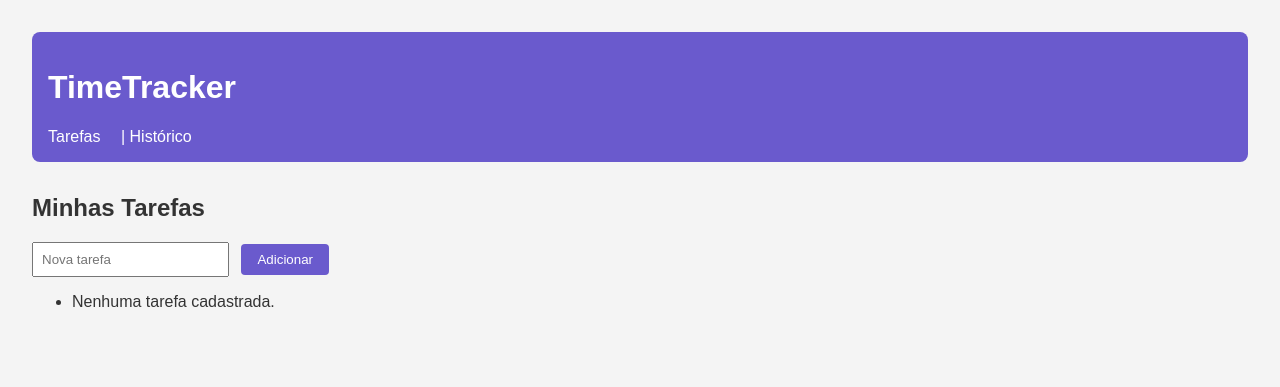
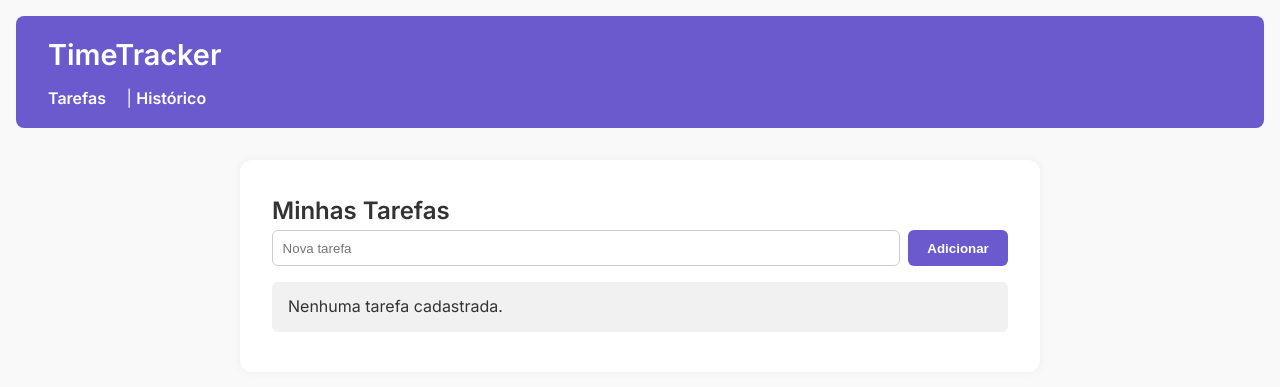
Before and after one commit to ffwolff/time_tracker, a Flask app: page / in a window 1280 px wide. Shown: the top 387 px of the page. Run offline with Flask 3, Linux system fonts and the light colour scheme; data that the repository does not hold is empty; some libraries are stand-ins or nearby versions.

Commit message:
alterado css e principais funções

```diff
--- a/app.py
+++ b/app.py
@@ -1,11 +1,11 @@
-from flask import Flask, render_template, request, redirect, url_for
+from flask import Flask, render_template, request, redirect, url_for, abort
 import sqlite3
 from datetime import datetime
+from collections import defaultdict
 
 app = Flask(__name__)
 DB_NAME = 'database.db'
 
-# Criação automática da tabela
 def init_db():
     with sqlite3.connect(DB_NAME) as conn:
         cursor = conn.cursor()
@@ -46,11 +46,21 @@ def add_task():
 
 @app.route('/start/<int:task_id>')
 def start_session(task_id):
-    start_time = datetime.now().isoformat()
     with sqlite3.connect(DB_NAME) as conn:
         cursor = conn.cursor()
-        cursor.execute('INSERT INTO sessions (task_id, start_time) VALUES (?, ?)', (task_id, start_time))
-    return redirect(url_for('index'))
+        cursor.execute('SELECT id, name FROM tasks WHERE id = ?', (task_id,))
+        task = cursor.fetchone()
+    if not task:
+        abort(404)
+    return render_template('pomodoro.html', task_id=task[0], task_name=task[1])
+
+@app.route('/end/<int:session_id>')
+def end_session(session_id):
+    end_time = datetime.now().isoformat()
+    with sqlite3.connect(DB_NAME) as conn:
+        cursor = conn.cursor()
+        cursor.execute('UPDATE sessions SET end_time = ? WHERE id = ?', (end_time, session_id))
+    return redirect(url_for('history'))
 
 @app.route('/history')
 def history():
@@ -63,7 +73,44 @@ def history():
             ORDER BY s.start_time DESC
         ''')
         sessions = cursor.fetchall()
-    return render_template('history.html', sessions=sessions)
+
+        cursor.execute('SELECT start_time, end_time FROM sessions WHERE end_time IS NOT NULL')
+        all_sessions = cursor.fetchall()
+
+    productivity = defaultdict(int)
+    for start_str, end_str in all_sessions:
+        start = datetime.fromisoformat(start_str)
+        end = datetime.fromisoformat(end_str)
+        date_key = start.strftime("%Y-%m-%d")
+        minutes = int((end - start).total_seconds() // 60)
+        productivity[date_key] += minutes
+
+    return render_template('history.html', sessions=sessions, productivity_data=dict(productivity))
+
+@app.route('/pomodoro/start', methods=['POST'])
+def pomodoro_start():
+    task_id = request.form.get('task_id')
+    start_time = datetime.now().isoformat()
+    with sqlite3.connect(DB_NAME) as conn:
+        cursor = conn.cursor()
+        cursor.execute('INSERT INTO sessions (task_id, start_time) VALUES (?, ?)', (task_id, start_time))
+        session_id = cursor.lastrowid
+    return redirect(url_for('pomodoro_timer', session_id=session_id))
+
+@app.route('/pomodoro/timer/<int:session_id>')
+def pomodoro_timer(session_id):
+    with sqlite3.connect(DB_NAME) as conn:
+        cursor = conn.cursor()
+        cursor.execute('''
+            SELECT s.id, t.name, s.start_time, s.end_time
+            FROM sessions s JOIN tasks t ON s.task_id = t.id
+            WHERE s.id = ?
+        ''', (session_id,))
+        session = cursor.fetchone()
+    if not session:
+        abort(404)
+    return render_template('pomodoro_timer.html', session=session)
+
 
 if __name__ == '__main__':
     init_db()
--- a/static/style.css
+++ b/static/style.css
@@ -1,52 +1,147 @@
-body {
-    font-family: Arial, sans-serif;
-    margin: 2rem;
-    background-color: #f4f4f4;
-    color: #333;
+/* Fontes e reset */
+@import url('https://fonts.googleapis.com/css2?family=Inter:wght@400;600&display=swap');
+
+* {
+  margin: 0;
+  padding: 0;
+  box-sizing: border-box;
 }
 
+body {
+  font-family: 'Inter', sans-serif;
+  background-color: #f9f9f9;
+  color: #333;
+  padding: 1rem;
+  line-height: 1.6;
+}
+
+/* Cabeçalho */
 header {
   background-color: #6a5acd;
   color: white;
-    padding: 1rem;
+  padding: 1rem 2rem;
   border-radius: 8px;
   margin-bottom: 2rem;
+  display: flex;
+  flex-direction: column;
+  gap: 0.5rem;
 }
 
-nav a {
-    color: white;
-    margin-right: 1rem;
-    text-decoration: none;
+header h1 {
+  font-size: 1.8rem;
 }
 
-form input[type="text"] {
-    padding: 0.5rem;
-    margin-right: 0.5rem;
+header nav a {
+  color: white;
+  text-decoration: none;
+  margin-right: 1rem;
+  font-weight: 600;
+}
+
+main {
+  max-width: 800px;
+  margin: 0 auto;
+  background: white;
+  padding: 2rem;
+  border-radius: 12px;
+  box-shadow: 0 0 10px rgba(0,0,0,0.05);
+}
+
+/* Formulário de tarefa */
+form {
+  display: flex;
+  gap: 0.5rem;
+  margin-bottom: 1rem;
+  flex-wrap: wrap;
+}
+
+input[type="text"] {
+  flex: 1;
+  padding: 0.6rem;
+  border: 1px solid #ccc;
+  border-radius: 6px;
 }
 
 button {
-    padding: 0.5rem 1rem;
   background-color: #6a5acd;
   color: white;
+  padding: 0.6rem 1.2rem;
   border: none;
-    border-radius: 4px;
+  border-radius: 6px;
+  cursor: pointer;
+  font-weight: 600;
+  transition: background 0.3s;
+}
+
+button:hover {
+  background-color: #5b4dc4;
+}
+
+/* Lista de tarefas */
+.task-list {
+  list-style: none;
 }
 
 .task-list li {
-    margin: 0.5rem 0;
+  padding: 0.75rem 1rem;
+  background: #f1f1f1;
+  margin-bottom: 0.5rem;
+  border-radius: 6px;
+  display: flex;
+  justify-content: space-between;
+  align-items: center;
 }
 
+.task-list a {
+  text-decoration: none;
+  color: #6a5acd;
+  font-weight: 600;
+}
+
+/* Tabela */
 table {
   width: 100%;
   border-collapse: collapse;
-    margin-top: 1rem;
-}
-
-table, th, td {
-    border: 1px solid #aaa;
+  margin-top: 1.5rem;
+  font-size: 0.95rem;
 }
 
 th, td {
-    padding: 0.5rem;
+  border: 1px solid #ddd;
+  padding: 0.75rem;
   text-align: left;
 }
+
+th {
+  background-color: #eee;
+  font-weight: 600;
+}
+
+/* Cronômetro */
+#timer {
+  font-size: 3rem;
+  text-align: center;
+  margin: 2rem 0;
+  color: #6a5acd;
+}
+
+/* Responsividade */
+@media (max-width: 600px) {
+  header {
+    align-items: flex-start;
+  }
+
+  form {
+    flex-direction: column;
+  }
+
+  .task-list li {
+    flex-direction: column;
+    align-items: flex-start;
+    gap: 0.25rem;
+  }
+
+  th, td {
+    font-size: 0.85rem;
+  }
+}
```
Also changed, not shown: templates/history.html (+41 -1 lines), templates/pomodoro.html (added, +11 -0 lines), templates/pomodoro_timer.html (added, +39 -0 lines). Lines whose indentation alone changed are shown as unchanged.
